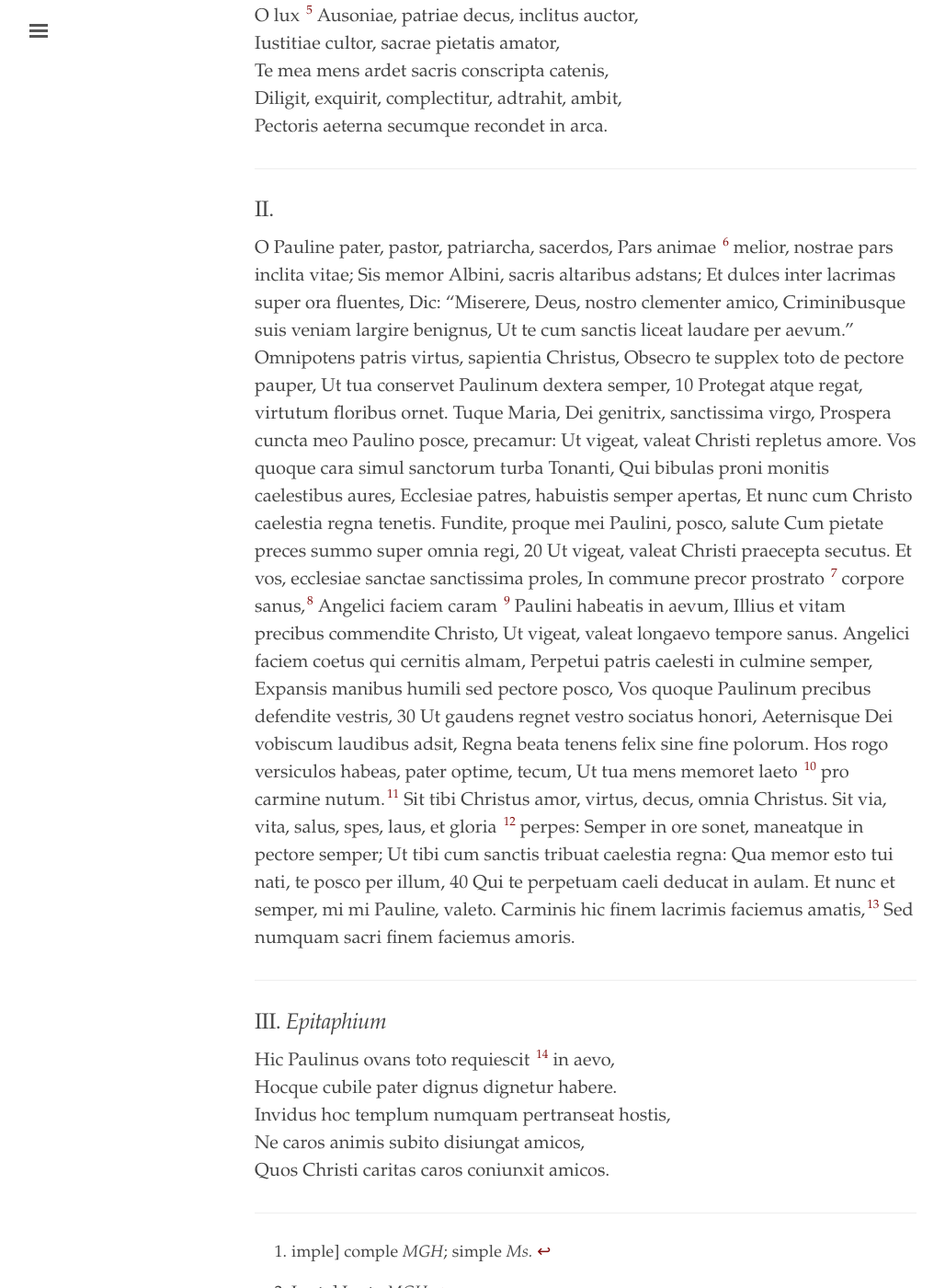
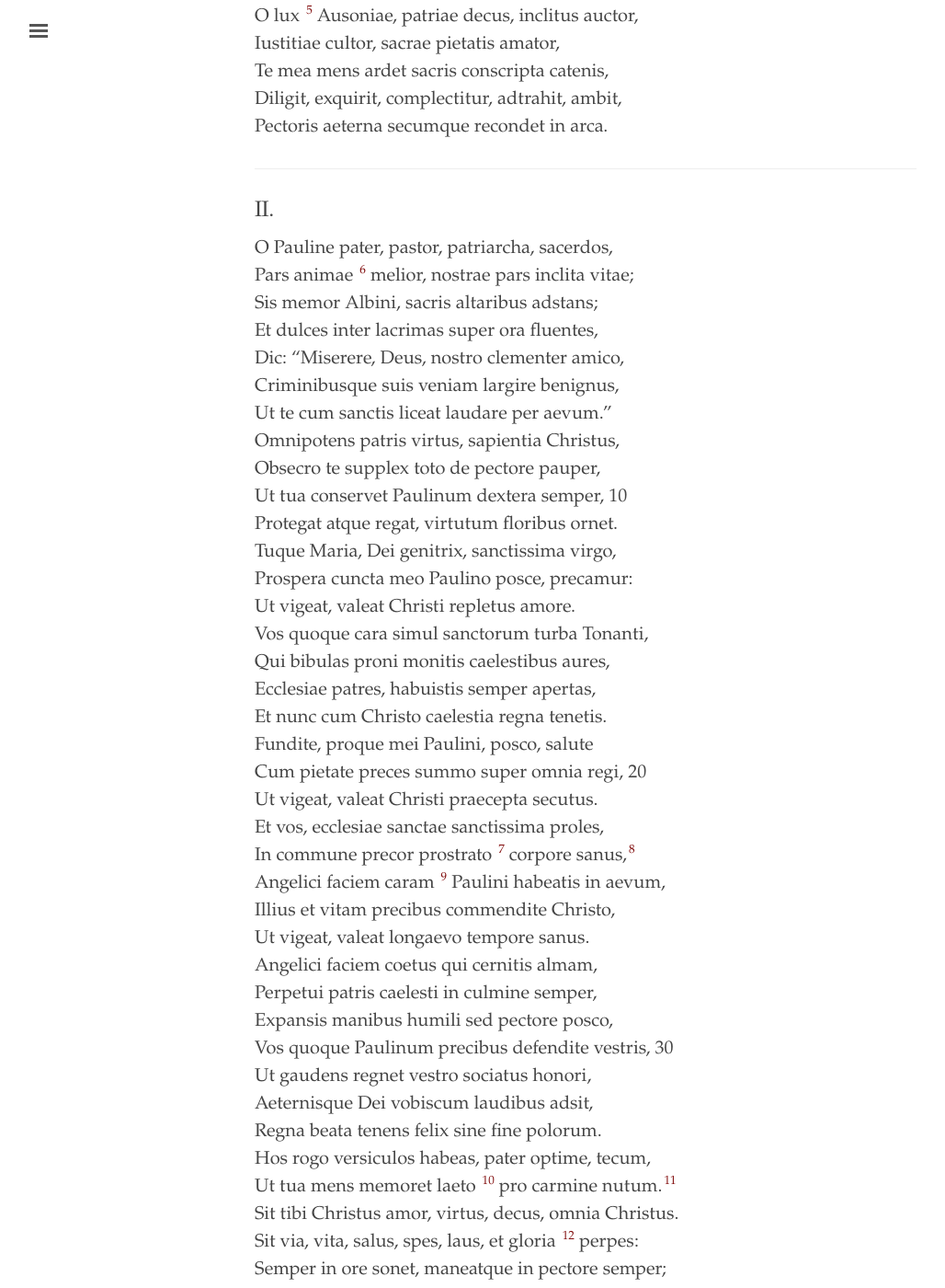
Before and after one commit to cjkoepke1/latin-hagiography, a Jekyll site: the page built from _texts/carmina-alcuini-paulino.md, in a window 1280 px wide and 1400 px high, scrolled down 803 px. Shown: the whole window at 92% size, without its empty margins (3-1031 px from the left). Built offline with Jekyll 4.4.1, drawn with Linux system fonts in a browser that asks for light colours; some of the changed text lies outside the part shown.

Commit message:
Added line breaks and spaces

```diff
--- a/_texts/carmina-alcuini-paulino.md
+++ b/_texts/carmina-alcuini-paulino.md
@@ -21,7 +21,7 @@ source: Acta Sanctorum; Monumenta Germaniae Historica
 - Quam festiva dies fuerat cum pagina nobis
 - Laeta [^2] fuit titulis optatae inscripta salutis!
 - Omnia dicta mihi caritatis melle manabant;
-- Quo se devertit [^3] laetus relegentis ocellus,         10
+- Quo se devertit [^3] laetus relegentis ocellus,          10
 - Cernit ubique suae semper noua gaudia mentis,
 - Maxime iam [^4] gaudens in prosperitate paterna,
 - Quem Deus aeterno conservet tempore sanum.
@@ -35,50 +35,50 @@ source: Acta Sanctorum; Monumenta Germaniae Historica
 
 ## II.
 
-O Pauline pater, pastor, patriarcha, sacerdos,
-Pars animae [^6] melior, nostrae pars inclita vitae;
-Sis memor Albini, sacris altaribus adstans;
-Et dulces inter lacrimas super ora fluentes,
-Dic: “Miserere, Deus, nostro clementer amico,
-Criminibusque suis veniam largire benignus,
-Ut te cum sanctis liceat laudare per aevum.”
-Omnipotens patris virtus, sapientia Christus,
-Obsecro te supplex toto de pectore pauper,
-Ut tua conservet Paulinum dextera semper,               10
-Protegat atque regat, virtutum floribus ornet.
-Tuque Maria, Dei genitrix, sanctissima virgo,
-Prospera cuncta meo Paulino posce, precamur:
-Ut vigeat, valeat Christi repletus amore.
-Vos quoque cara simul sanctorum turba Tonanti,
-Qui bibulas proni monitis caelestibus aures,
-Ecclesiae patres, habuistis semper apertas,
-Et nunc cum Christo caelestia regna tenetis.
-Fundite, proque mei Paulini, posco, salute
-Cum pietate preces summo super omnia regi,              20
-Ut vigeat, valeat Christi praecepta secutus.
-Et vos, ecclesiae sanctae sanctissima proles,
-In commune precor prostrato [^7] corpore sanus,[^8]
-Angelici faciem caram [^9] Paulini habeatis in aevum,
-Illius et vitam precibus commendite Christo,
-Ut vigeat, valeat longaevo tempore sanus.
-Angelici faciem coetus qui cernitis almam,
-Perpetui patris caelesti in culmine semper,
-Expansis manibus humili sed pectore posco,
-Vos quoque Paulinum precibus defendite vestris,         30
-Ut gaudens regnet vestro sociatus honori,
-Aeternisque Dei vobiscum laudibus adsit,
-Regna beata tenens felix sine fine polorum.
-Hos rogo versiculos habeas, pater optime, tecum,
-Ut tua mens memoret laeto [^10] pro carmine nutum.[^11]
-Sit tibi Christus amor, virtus, decus, omnia Christus.
-Sit via, vita, salus, spes, laus, et gloria [^12] perpes:
-Semper in ore sonet, maneatque in pectore semper;
-Ut tibi cum sanctis tribuat caelestia regna:
-Qua memor esto tui nati, te posco per illum,            40
-Qui te perpetuam caeli deducat in aulam.
-Et nunc et semper, mi mi Pauline, valeto.
-Carminis hic finem lacrimis faciemus amatis,[^13]
-Sed numquam sacri finem faciemus amoris.
+- O Pauline pater, pastor, patriarcha, sacerdos,
+- Pars animae [^6] melior, nostrae pars inclita vitae;
+- Sis memor Albini, sacris altaribus adstans;
+- Et dulces inter lacrimas super ora fluentes,
+- Dic: “Miserere, Deus, nostro clementer amico,
+- Criminibusque suis veniam largire benignus,
+- Ut te cum sanctis liceat laudare per aevum.”
+- Omnipotens patris virtus, sapientia Christus,
+- Obsecro te supplex toto de pectore pauper,
+- Ut tua conservet Paulinum dextera semper,                10
+- Protegat atque regat, virtutum floribus ornet.
+- Tuque Maria, Dei genitrix, sanctissima virgo,
+- Prospera cuncta meo Paulino posce, precamur:
+- Ut vigeat, valeat Christi repletus amore.
+- Vos quoque cara simul sanctorum turba Tonanti,
+- Qui bibulas proni monitis caelestibus aures,
+- Ecclesiae patres, habuistis semper apertas,
+- Et nunc cum Christo caelestia regna tenetis.
+- Fundite, proque mei Paulini, posco, salute
+- Cum pietate preces summo super omnia regi,               20
+- Ut vigeat, valeat Christi praecepta secutus.
+- Et vos, ecclesiae sanctae sanctissima proles,
+- In commune precor prostrato [^7] corpore sanus,[^8]
+- Angelici faciem caram [^9] Paulini habeatis in aevum,
+- Illius et vitam precibus commendite Christo,
+- Ut vigeat, valeat longaevo tempore sanus.
+- Angelici faciem coetus qui cernitis almam,
+- Perpetui patris caelesti in culmine semper,
+- Expansis manibus humili sed pectore posco,
+- Vos quoque Paulinum precibus defendite vestris,          30
+- Ut gaudens regnet vestro sociatus honori,
+- Aeternisque Dei vobiscum laudibus adsit,
+- Regna beata tenens felix sine fine polorum.
+- Hos rogo versiculos habeas, pater optime, tecum,
+- Ut tua mens memoret laeto [^10] pro carmine nutum.[^11]
+- Sit tibi Christus amor, virtus, decus, omnia Christus.
+- Sit via, vita, salus, spes, laus, et gloria [^12] perpes:
+- Semper in ore sonet, maneatque in pectore semper;
+- Ut tibi cum sanctis tribuat caelestia regna:
+- Qua memor esto tui nati, te posco per illum,             40
+- Qui te perpetuam caeli deducat in aulam.
+- Et nunc et semper, mi mi Pauline, valeto.
+- Carminis hic finem lacrimis faciemus amatis,[^13]
+- Sed numquam sacri finem faciemus amoris.
 
 ---
 
```
